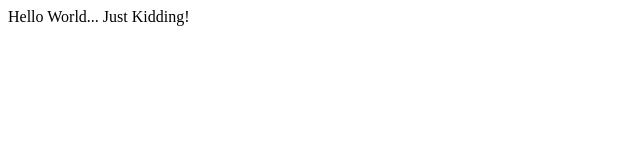
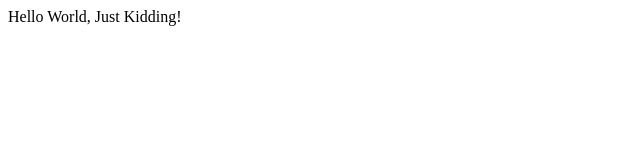
Before and after one commit to cex227/EXC-CSP, a plain HTML site: page index.html in a window 1280 px wide. Shown: the full height of the page, 0-640 px from the left. Drawn offline with Linux system fonts and the light colour scheme.

Commit message:
Update index.html

```diff
--- a/index.html
+++ b/index.html
@@ -6,6 +6,6 @@
         <title>Document</title>
     </head>
     <body>
-        Hello World... Just Kidding!
+        Hello World, Just Kidding!
     </body>
 </html>
```
